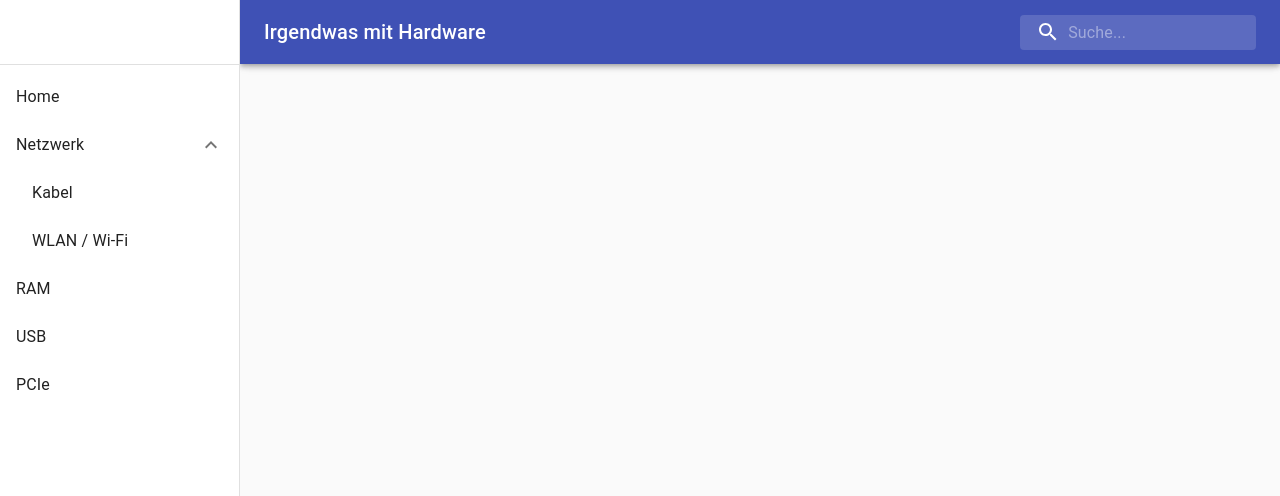
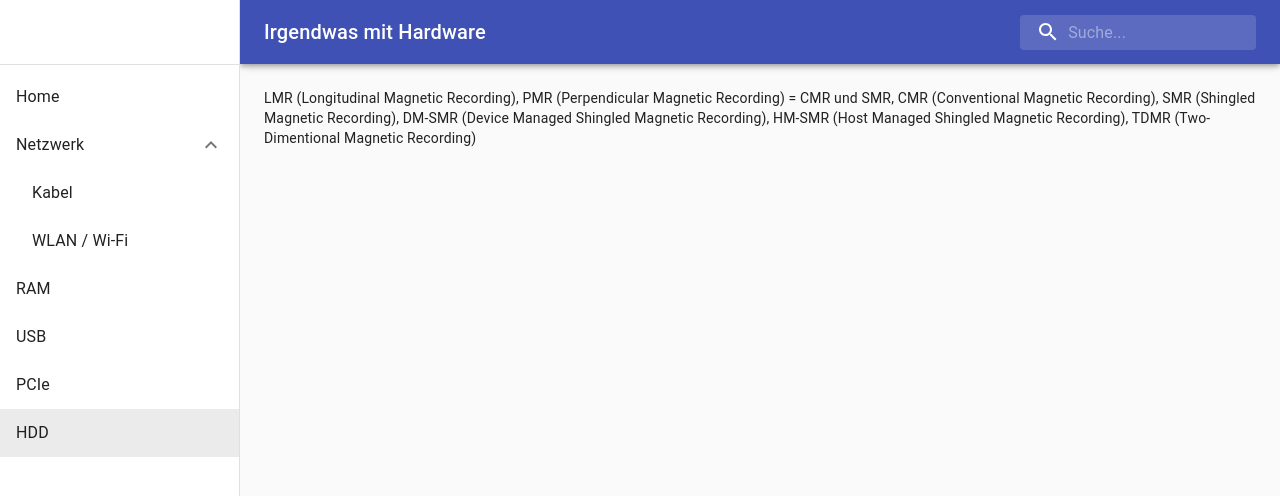
Before and after one commit to benneq/irgendwas-mit-hardware, a React (Create React App) app: page /hdd in a window 1280 px wide. Shown: the top 496 px of the page. Built offline with nearby package versions, Linux system fonts and the light colour scheme.

Commit message:
HDD section

```diff
--- a/src/App.tsx
+++ b/src/App.tsx
@@ -8,6 +8,7 @@ import USB from './usb/USB';
 import NetworkWiFiStandards from './network/wifi/NetworkWiFiStandards';
 import PCIeStandards from './pcie/PCIeStandards';
 import SearchResults from './search/SearchResults';
+import HDD from './hdd/HDD';
 
 const App: React.FunctionComponent = () => {
 	return (
@@ -21,6 +22,7 @@ const App: React.FunctionComponent = () => {
 				<Route exact path="/network/cable" component={NetworkCable} />
 				<Route exact path="/network/wifi" component={NetworkWiFiStandards} />
 				<Route path="/pcie" component={PCIeStandards} />
+				<Route path="/hdd" component={HDD} />
 			</Switch>
 		</Layout>
 	);
--- /dev/null
+++ b/src/hdd/HDD.tsx
@@ -0,0 +1,11 @@
+import React from 'react';
+
+
+
+const HDD: React.FunctionComponent = () => {
+    return (
+        <div>LMR (Longitudinal Magnetic Recording), PMR (Perpendicular Magnetic Recording) = CMR und SMR, CMR (Conventional Magnetic Recording), SMR (Shingled Magnetic Recording), DM-SMR (Device Managed Shingled Magnetic Recording), HM-SMR (Host Managed Shingled Magnetic Recording), TDMR (Two-Dimentional Magnetic Recording)</div>
+    );
+};
+
+export default HDD;
--- a/src/layout/Navigation.tsx
+++ b/src/layout/Navigation.tsx
@@ -14,6 +14,7 @@ const menu = [
 	{ text: 'RAM', to: '/memory' },
 	{ text: 'USB', to: '/usb' },
 	{ text: 'PCIe', to: '/pcie' },
+	{ text: 'HDD', to: '/hdd' },
 ];
 
 const useStyles = makeStyles(theme => ({
```
